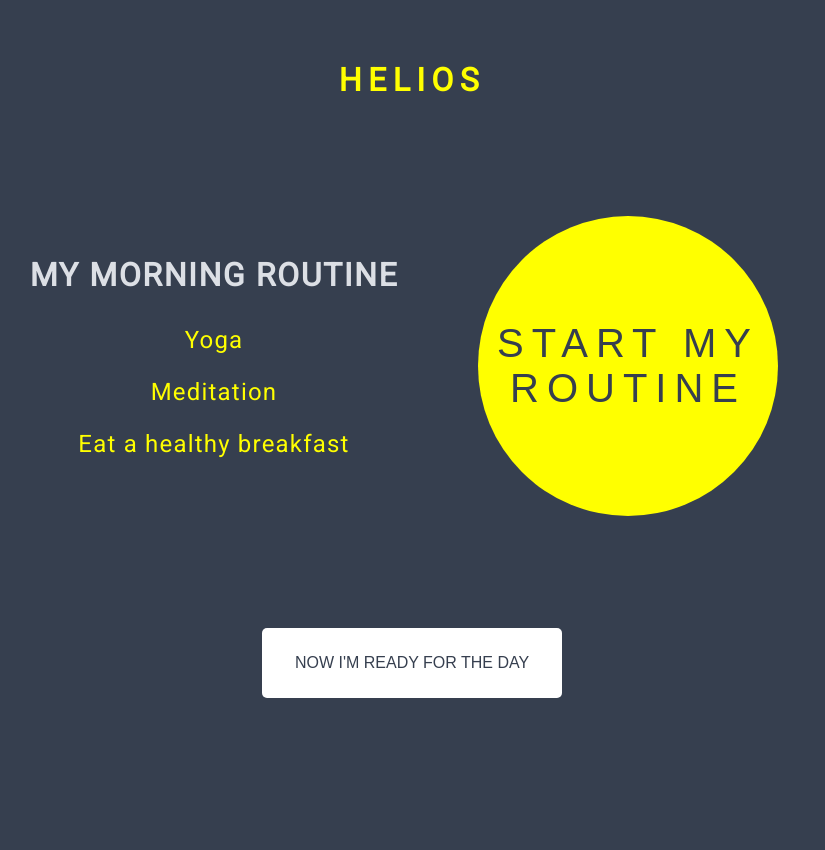
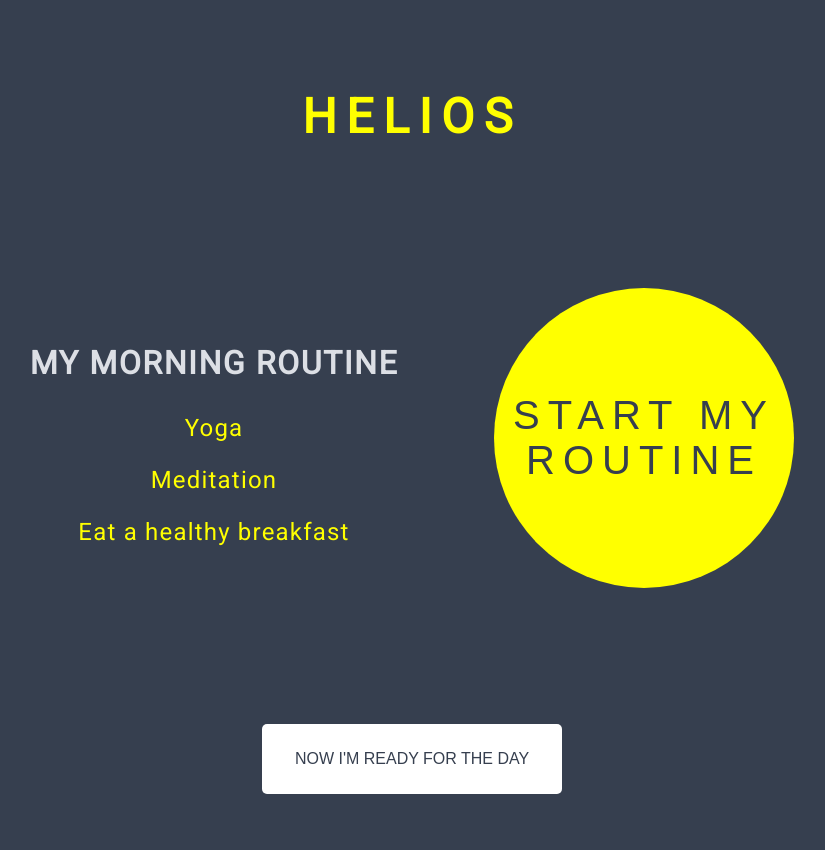
Before and after one commit to caravl/helios, a website: page views/index.html in a window 1280 px wide. Shown: the whole page, without its empty margins (228-1053 px from the left). Before the commit the page ends 808 px from the top, so only its background shows below. Drawn offline with nearby package versions, Linux system fonts and the light colour scheme; files that its build step writes are made by us from their sources; no server answers; files whose address does not match are found by name.

Commit message:
STYLE: final layout before presentation

```diff
--- a/public/css/style.css
+++ b/public/css/style.css
@@ -22,11 +22,9 @@ body, html, head {
   width: 100vw;
   color: yellow;
   height: 6em;
-  /* left: 0;
-  top: 0; */
+  font-size: 1.5em;
   margin: 0;
   letter-spacing: .4em;
-  /* border: 1px solid pink; */
 }
 
 .main-body {
@@ -43,7 +41,7 @@ body, html, head {
   margin-top: 40px;
   /* border: 1px solid green; */
   display: block;
-  padding: 1em;
+  padding: 2em;
   width: 300px;
   width: 400px;
 }
@@ -106,7 +104,7 @@ body, html, head {
 /* --------- off button ------------ */
 
 .off-button-container {
-  padding: 2em;
+  padding: 3.5em;
   display: block;
   justify-content: center;
   align-items: center;
--- a/public/js/script.js
+++ b/public/js/script.js
@@ -38,7 +38,7 @@ recognition.addEventListener('result', (evt) => {
 
   // sockets emit to server
   socket.emit('chat message', text) // emits to server there's a chat message and pass in what was said
-  console.log('sent to dialogflow')
+
 })
 
 recognition.addEventListener('speechend', () => {
@@ -64,10 +64,7 @@ function syntheticVoice(text) {
 /* --------- GET RESPONSE FROM SERVER USING SOCKET ------------- */
 // browser socket on getting a bot reply, take the reply and pass the reply into the function that generates synthetic voice
 socket.on('bot reply', function(replyText) {
-  // if response doesn't meet significant recognition
-  // recognition.onnomatch()
 
-  // if reply has the word timer in it, respond with "I'll set a timer" then setTimeout for the time
   if (replyText.split(' ').includes('timer')) {
     console.log('yes timer')
     syntheticVoice(replyText)
@@ -75,7 +72,7 @@ socket.on('bot reply', function(replyText) {
       const timerMessage = `Time's up. Great Job.`
       syntheticVoice(timerMessage)
       clearTimeout()
-    }, 2000)
+    }, 5000)
     clearTimeout();
   } else {
     syntheticVoice(replyText)
```
